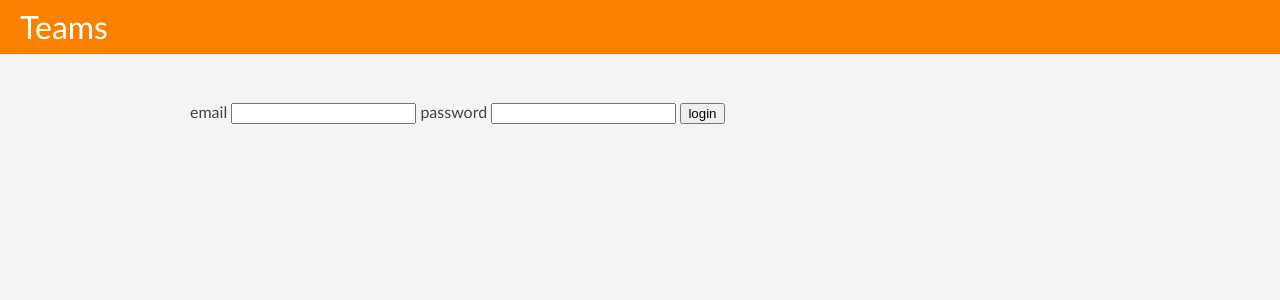
After one commit to NielsMoens/webdev1, a PHP site: page /login.php in a window 1280 px wide. The commit adds this page. Shown: the top 300 px of the page. Run offline with PHP 8.4, Linux system fonts and the light colour scheme; a stand-in replaces the project's code that opens the database connection.

Commit message:
:sparkles: added login using session cookies

```diff
--- a/exCMS/start_cms/index.php
+++ b/exCMS/start_cms/index.php
@@ -28,7 +28,6 @@
 
         //Ophalen huidige pagina
 
-        // ?? = shorty if
         $current_page_id = $_GET['page_id'] ?? 1;
 
         $sql='select * from `pages` where `page_id`= :page_id' ;
--- a/exSessionCookies/gdm_teams/app.php
+++ b/exSessionCookies/gdm_teams/app.php
@@ -1,11 +1,20 @@
 <?php
+
+session_start();
 
 require 'config.php';
 
 require 'libs/db.php';
 
+$current_user_id = $_SESSION['user_id'] ?? 0;
 
-$sql = 'SELECT * FROM `user` WHERE `user_id` = :user_id';
-$pdo_statement = $db->prepare($sql);
-$pdo_statement->execute( [ ':user_id' => $current_user_id ] );
-$user =  $pdo_statement->fetchObject();
+if($current_user_id){
+    $sql = 'SELECT * FROM `user` WHERE `user_id` = :user_id';
+    $pdo_statement = $db->prepare($sql);
+    $pdo_statement->execute( [ ':user_id' => $current_user_id ] );
+    $user =  $pdo_statement->fetchObject();
+}else {
+    if(strpos($_SERVER['REQUEST_URI'], 'login.php') === false ){
+        header('location: login.php');
+    }
+}
--- a/exSessionCookies/gdm_teams/config.php
+++ b/exSessionCookies/gdm_teams/config.php
@@ -1,6 +1,4 @@
 <?php
 CONST DB_DSN = 'mysql:dbname=gdm_teams;host=127.0.0.1;port=3306';
 CONST DB_USER = 'root';
-CONST DB_PWD = 'secret';
-
-$current_user_id = 3;
+CONST DB_PWD = '';
--- a/exSessionCookies/gdm_teams/index.php
+++ b/exSessionCookies/gdm_teams/index.php
@@ -22,6 +22,7 @@ $teams =  $pdo_statement->fetchAll();
         <div class="user">
             Hi, <?= $user->firstname; ?>
             <div class="initials"><?= $user->firstname[0] . $user->lastname[0]; ?></div>
+            <a href="logout.php">Log out</a>
         </div>
     </header>
     <section class="chat_list">
--- /dev/null
+++ b/exSessionCookies/gdm_teams/login.php
@@ -0,0 +1,49 @@
+<?php
+    require 'app.php';
+
+    // chech if there is a login post ?
+    if(isset($_POST['email']) && isset($_POST['password'])){
+        $email = $_POST['email'];
+        $password_from_form = $_POST['password'];
+
+        $sql = 'SELECT * FROM `user` WHERE `email` = :email';
+        $pdo_statement = $db->prepare($sql);
+        $pdo_statement->execute( [ ':email' => $email ] );
+        $user = $pdo_statement->fetchObject();
+
+        // check password and email fom db
+        if($user && $user->password == $password_from_form){
+            $_SESSION['user_id'] = $user->user_id;
+            header('location: index.php');
+//            echo 'jaaaat zenne we zen binne';
+        } else {
+             echo ' email of wachtwoord ni just';
+        }
+    }
+
+
+?><!DOCTYPE html>
+<html lang="en">
+<head>
+    <meta charset="UTF-8">
+    <meta name="viewport" content="width=device-width, initial-scale=1.0">
+    <meta http-equiv="X-UA-Compatible" content="ie=edge">
+    <title>Teams</title>
+    <link rel="stylesheet" href="css/style.css">
+</head>
+<body>
+    <header>
+        <a href="index.php" class="brand">Teams</a>
+
+    </header>
+
+   <section>
+       <form method="POST">
+           <label for="">email <input type="text" name="email"></label>
+           <label for="">password <input type="text" name="password"></label>
+           <button type="submit">login</button>
+       </form>
+   </section>
+
+</body>
+</html>
```
Also changed, not shown: exSessionCookies/gdm_teams/logout.php (added, +7 -0 lines).
